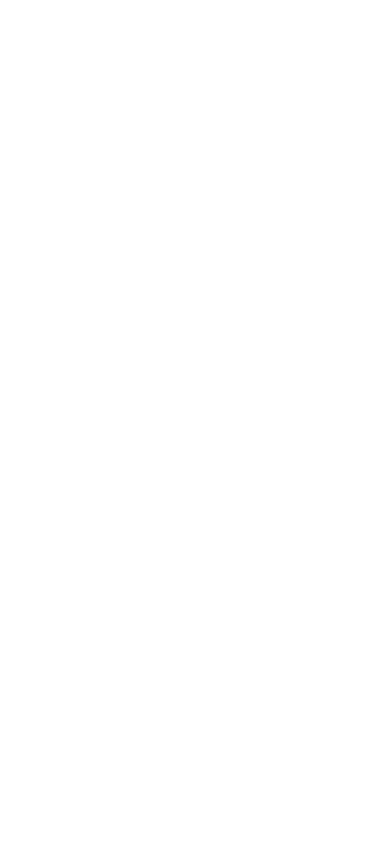
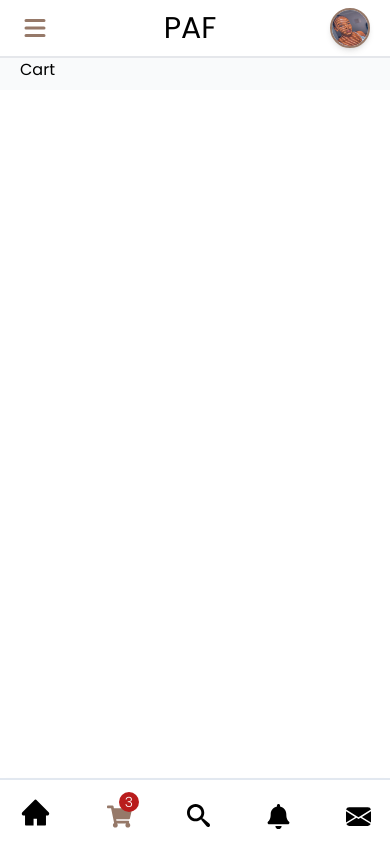
Before and after one commit to f-deniyi/NGO, a React (Create React App) app: page /app/cart in a window 390 px wide. Before the commit this address had no page. Built offline with nearby package versions, Linux system fonts and the light colour scheme.

Commit message:
mobile menu

```diff
--- a/src/App.js
+++ b/src/App.js
@@ -3,7 +3,7 @@
 import ProtectedRoutes from './utils/protectedRoute';
 import { Login,Register } from './components';
 import Home from './views/Home';
-import {Dashboard,Pages,Groups,Course,Post, Event,Store} from './views/App'
+import {Dashboard,Pages,Groups,Course,Post, Event,Store,Cart,Messages,Notifications,Search} from './views/App'
 
 
 
@@ -27,8 +27,10 @@
         <Route exact path='/app/blog' element={<Post />} />
         <Route exact path='/app/store' element={<Store/>} />
         <Route exact path='/app/events' element={<Event />} />
-
-
+        <Route exact path='/app/cart' element={<Cart />} />
+        <Route exact path='/app/messages' element={<Messages />} />
+        <Route exact path='/app/notifications' element={<Notifications />} />
+        <Route exact path='/app/search' element={<Search />} />
       </Route>
     </Routes>
   );
--- a/src/components/MobileNavbar.jsx
+++ b/src/components/MobileNavbar.jsx
@@ -6,10 +6,8 @@
 import { NavLink } from "react-router-dom";
 
 const MobileNavbar = () => {
-  const isNotActiveStyle =
-    "mb-0 ";
-  const isActiveStyle =
-    "text-[#967969] font-bold mb-0 ";
+  const isNotActiveStyle = "mb-0 ";
+  const isActiveStyle = "text-[#967969] font-bold mb-0 ";
   return (
     <div className="block md:hidden  fixed bottom-0 w-full flex gap-2 mb-0 items-center bg-white border-t-2 border-slate-200 shadow-md justify-between py-4 px-5">
       <NavLink
@@ -21,33 +19,50 @@
         <AiFillHome fontSize={"31px"} />
       </NavLink>
       <div className="relative  mb-0 py-2 px-2 rounded-full h-8 w-8 ">
-        <FaShoppingCart
-          className=""
-          fontSize={"25px"}
-        />
-        <div className="bg-red-700 w-5 h-5 -top-1  -right-2 rounded-full absolute ">
-          <p className=" text-white   right-0 font-light text-center text-sm">
-            3
-          </p>
-        </div>
+        <NavLink
+          to="/app/cart"
+          className={({ isActive }) =>
+            isActive ? isActiveStyle : isNotActiveStyle
+          }
+        >
+          <FaShoppingCart className="" fontSize={"25px"} />
+
+          <div className="bg-red-700 w-5 h-5 -top-1  -right-2 rounded-full absolute ">
+            <p className=" text-white   right-0 font-light text-center text-sm">
+              3
+            </p>
+          </div>
+        </NavLink>
       </div>
       <div className=" mb-0 py-2 px-2 rounded-full h-8 w-8 ">
-        <ImSearch
-          className=""
-          fontSize={"23px"}
-        />
+        <NavLink
+          to="/app/search"
+          className={({ isActive }) =>
+            isActive ? isActiveStyle : isNotActiveStyle
+          }
+        >
+          <ImSearch className="" fontSize={"23px"} />
+        </NavLink>
       </div>
       <div className=" mb-0 py-2 px-2 rounded-full h-8 w-8 ">
-        <FaBell
-          className=""
-          fontSize={"25px"}
-        />
+        <NavLink
+          to="/app/notifications"
+          className={({ isActive }) =>
+            isActive ? isActiveStyle : isNotActiveStyle
+          }
+        >
+          <FaBell className="" fontSize={"25px"} />
+        </NavLink>
       </div>
       <div className=" mb-0 py-2 px-2 rounded-full h-8 w-8 ">
-        <BsEnvelopeFill
-          className=""
-          fontSize={"25px"}
-        />
+        <NavLink
+          to="/app/messages"
+          className={({ isActive }) =>
+            isActive ? isActiveStyle : isNotActiveStyle
+          }
+        >
+          <BsEnvelopeFill className="" fontSize={"25px"} />
+        </NavLink>
       </div>
     </div>
   );
--- /dev/null
+++ b/src/views/App/Cart.js
@@ -0,0 +1,9 @@
+import React from 'react'
+
+const Cart = () => {
+  return (
+    <div>Cart</div>
+  )
+}
+
+export default Cart
--- /dev/null
+++ b/src/views/App/Messages.js
@@ -0,0 +1,9 @@
+import React from 'react'
+
+const Messages = () => {
+  return (
+    <div>Messages</div>
+  )
+}
+
+export default Messages
--- /dev/null
+++ b/src/views/App/Notifications.js
@@ -0,0 +1,9 @@
+import React from 'react'
+
+const Notifications = () => {
+  return (
+    <div>Notifications</div>
+  )
+}
+
+export default Notifications
--- /dev/null
+++ b/src/views/App/Search.js
@@ -0,0 +1,9 @@
+import React from 'react'
+
+const Search = () => {
+  return (
+    <div>Search</div>
+  )
+}
+
+export default Search
--- a/src/views/App/index.js
+++ b/src/views/App/index.js
@@ -5,3 +5,7 @@
 export {default as Post } from './Post';
 export {default as Store } from './Store';
 export {default as Event } from './Event';
+export {default as Cart } from './Cart';
+export {default as Notifications } from './Notifications';
+export {default as Messages } from './Messages';
+export {default as Search } from './Search';
```
